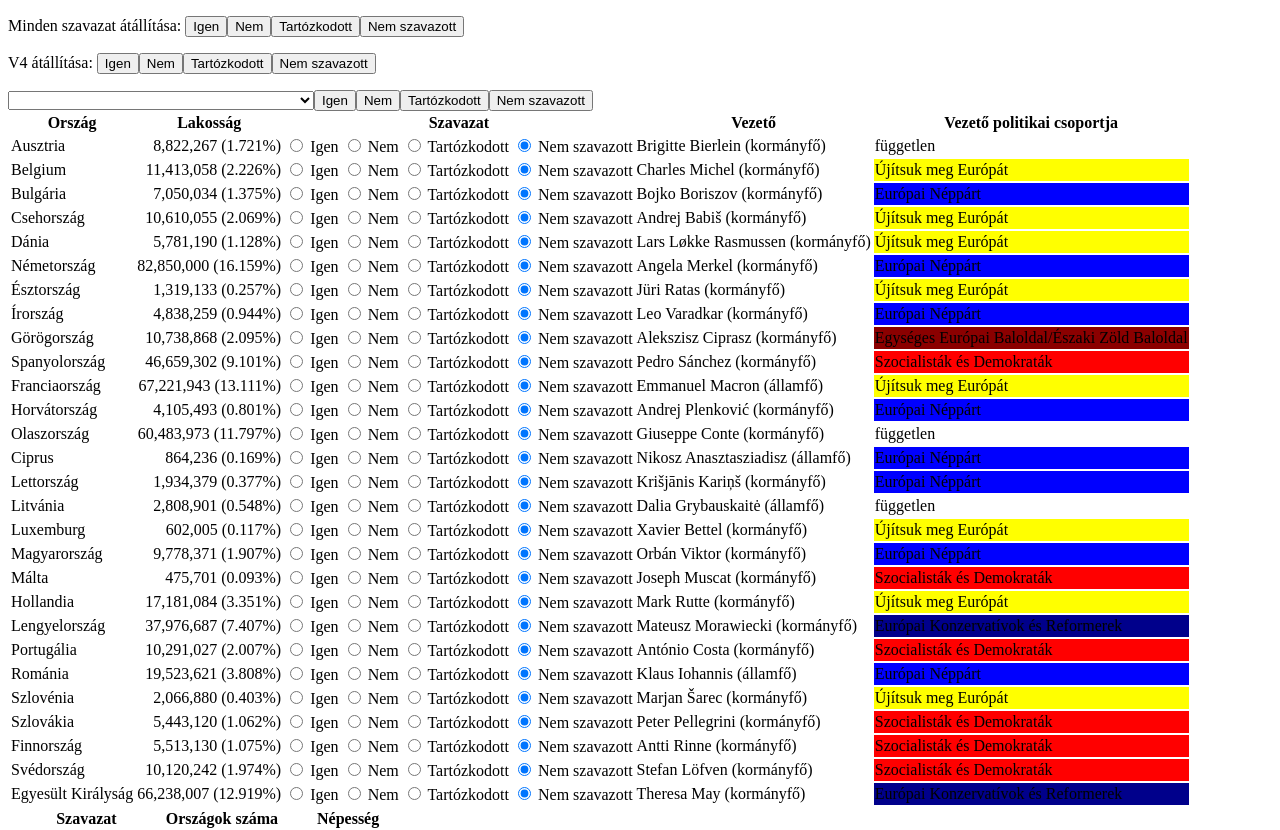
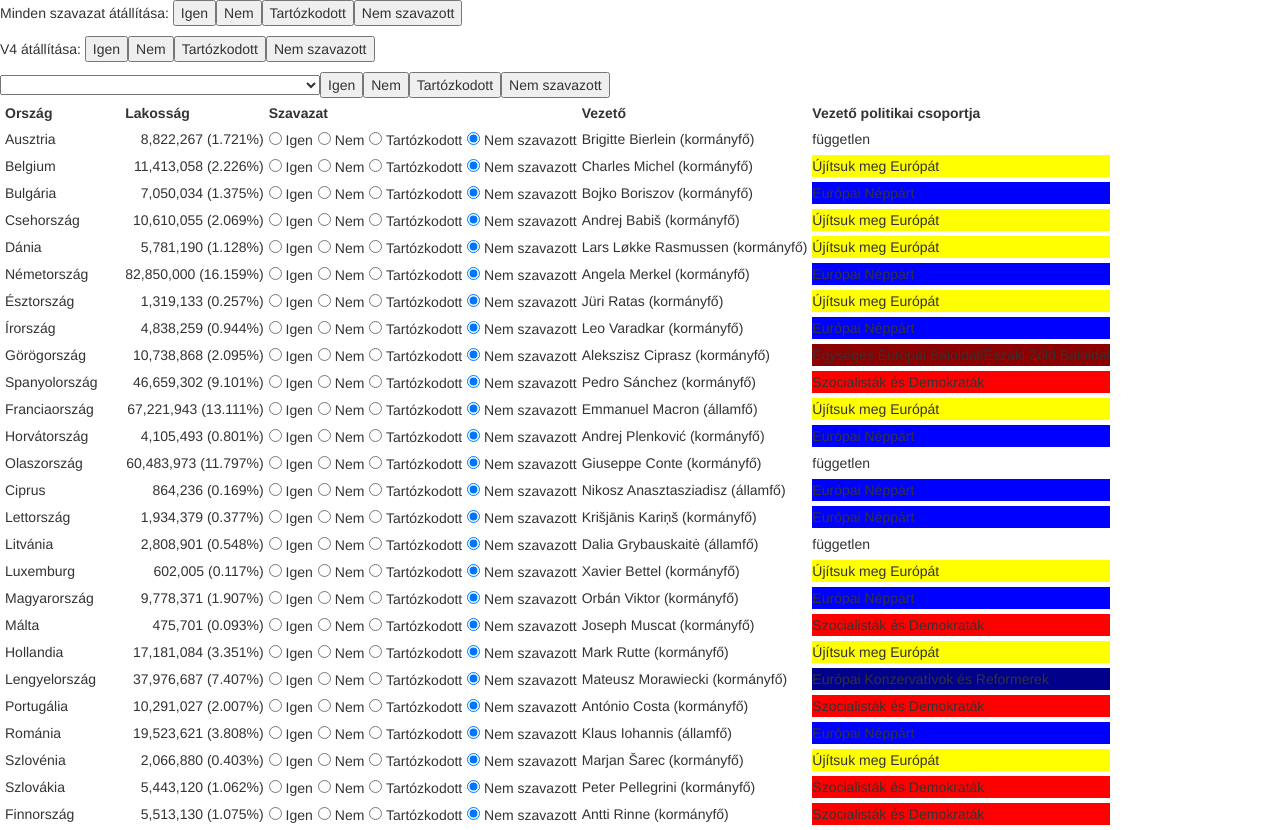
Before and after one commit to aProudCynic/councilvote2, an Angular app: page / in a window 1280 px wide. Shown: the top 830 px of the page. Built offline with nearby package versions, Linux system fonts and the light colour scheme.

Commit message:
feature: added bootstrap, border spacing

```diff
--- a/angular.json
+++ b/angular.json
@@ -23,6 +23,7 @@
               "src/assets"
             ],
             "styles": [
+              "node_modules/bootstrap/dist/css/bootstrap.min.css",
               "src/styles.css"
             ],
             "scripts": [],
--- a/src/styles.css
+++ b/src/styles.css
@@ -1 +1,5 @@
 /* You can add global styles to this file, and also import other style files */
+table {
+    border-spacing: 5px;
+    border-collapse: separate;
+}
```
